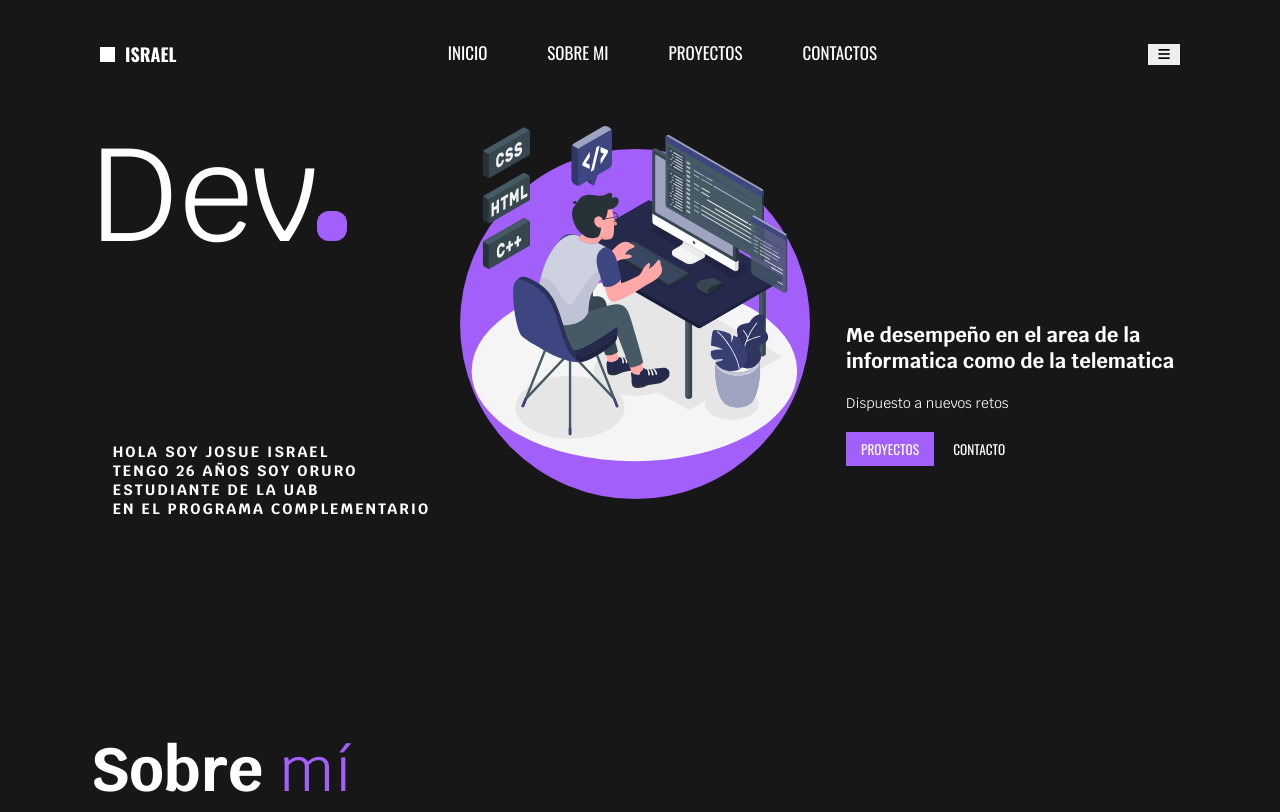
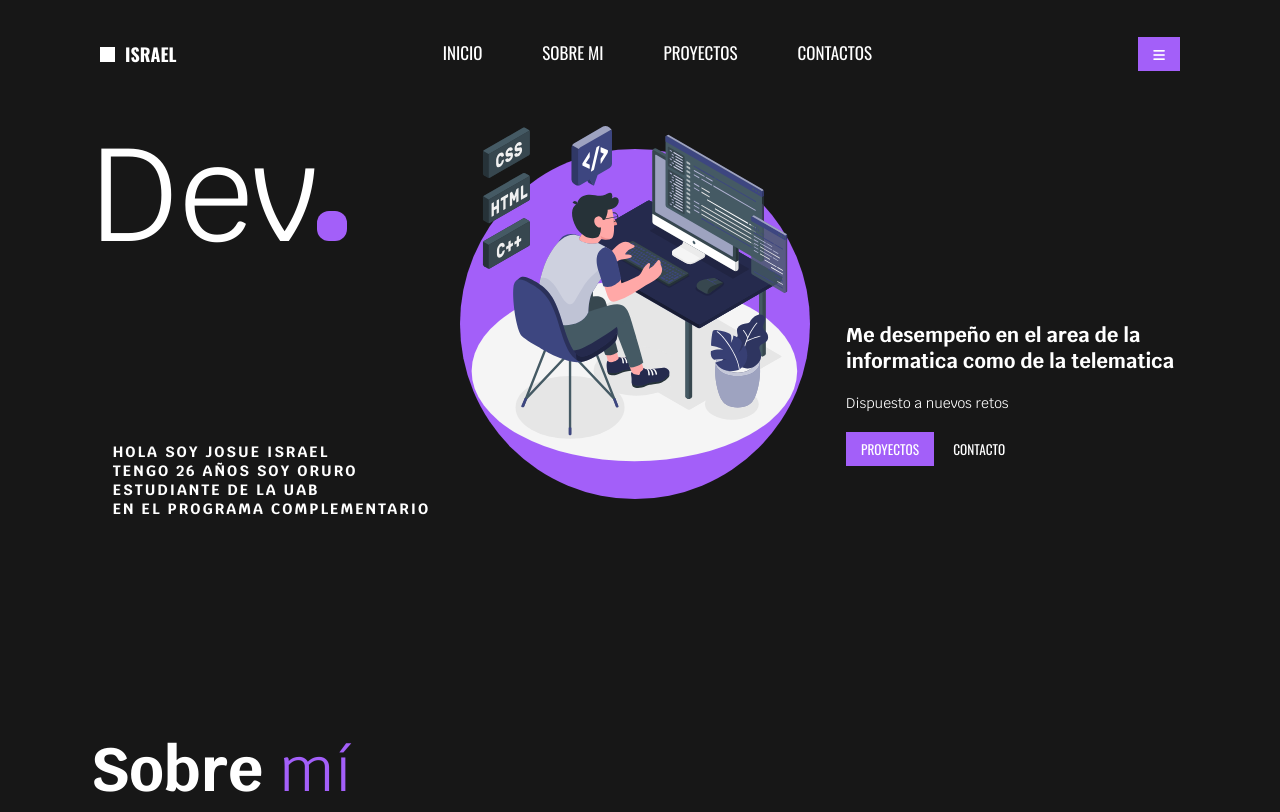
Before and after one commit to JosueUAB/ArPortafolio.io, a plain HTML site: page index.html in a window 1280 px wide. Shown: the top 812 px of the page. Drawn offline with nearby package versions, Linux system fonts and the light colour scheme.

Commit message:
navbar
solo se agrega una clase de un estilo ya diseñado en en css

```diff
--- a/index.html
+++ b/index.html
@@ -29,7 +29,7 @@
                 </li>
             </ul>
         </nav>
-        <button onclick="abrirCerrarMenu()"><i class="fa-solid fa-bars"></i></button>
+        <button class="btn-primary" onclick="abrirCerrarMenu()"><i class="fa-solid fa-bars"></i></button>
     </header>
 
     <!-- iNICIO -->
```
